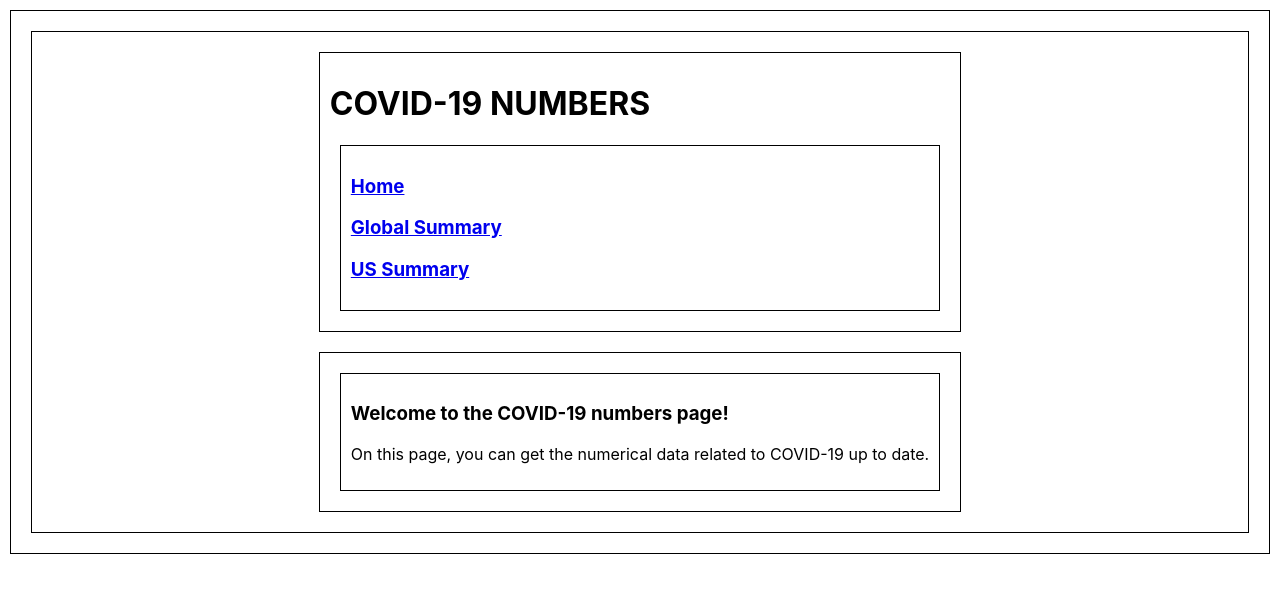
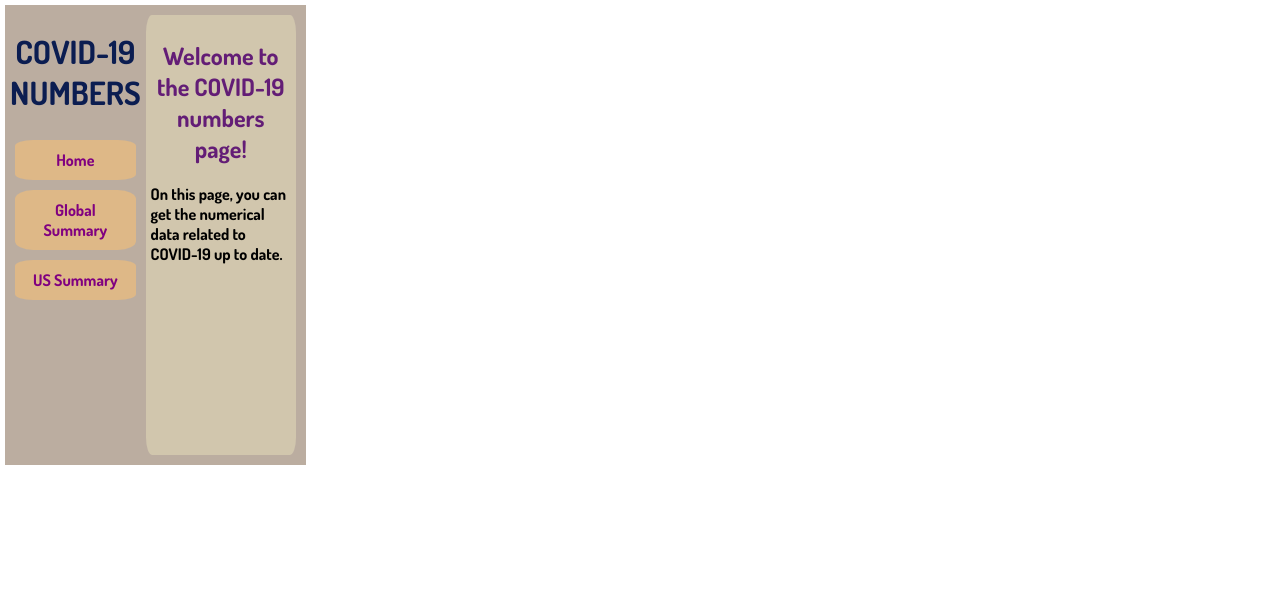
Before and after one commit to dvlprwchoi/covid-19-numbers, a React (Create React App) app: page / in a window 1280 px wide. Shown: the top 592 px of the page. Built offline with nearby package versions, Linux system fonts and the light colour scheme.

Commit message:
MVP CSS Contrast check done

```diff
--- a/public/index.html
+++ b/public/index.html
@@ -2,6 +2,10 @@
 <html lang="en">
   <head>
     <meta charset="utf-8" />
+    <link rel="preconnect" href="https://fonts.googleapis.com">
+    <link rel="preconnect" href="https://fonts.gstatic.com" crossorigin>
+    <link href="https://fonts.googleapis.com/css2?family=Dosis:wght@700&display=swap" rel="stylesheet">
+
     <link rel="icon" href="%PUBLIC_URL%/favicon.ico" />
     <meta name="viewport" content="width=device-width, initial-scale=1" />
     <meta name="theme-color" content="#000000" />
--- a/src/App.css
+++ b/src/App.css
@@ -1,11 +1,95 @@
 .App {
     display: grid;
+    grid-template-rows: 1fr 1fr;
     justify-content: center;
-    /* width: 400px;
-    height: 600px; */
+    width: 291px;
+    height: 450px;
+    background-color: #BBADA0;
+    margin: 5px;
+    padding: 5px;
+    font-family: 'Dosis', sans-serif;
+}
+.appContent {
+    background-color: #d1c6ad;
+    margin: 5px;
+    padding: 5px;
+    border-radius: 4%;
+}
+.App h1 {
+    color: #0B1D51;
+    text-align: center;
+}
+h2 {
+    color: #631D76;
+}
+.navBar {
+    display: grid;
+    grid-template-columns: 1fr 1fr 1fr;
+    /* display: flex;
+    flex-direction: row; */
+}
+.navMenuHome, .navMenuGlobalSummary, .navMenuUsSummary {
+    background-color: burlywood;
+    border-radius: 15%;
+    text-align: center;
+    margin: 5px;
+    padding: 5px;
+}
+.navMenuHome:hover, .navMenuGlobalSummary:hover, .navMenuUsSummary:hover {
+    background-color: chocolate;
+    transition: background 700ms;
+}
+.data {
+    margin: 5px;
+    padding: 5px;
 }
 div {
-    border: 1px solid black;
-    margin: 10px;
-    padding: 10px;
+    /* border: 1px solid black; */
+    /* margin: 5px;
+    padding: 5px; */
 }
+li {
+    list-style-type: none;
+    color: #201A23;
+}
+a:link, a:visited {
+    /* background-color: burlywood; */
+    color: purple;
+    padding: 5px 5px;
+    text-align: center;
+    text-decoration: none;
+    display: inline-block;
+}
+/* a:hover, a:active {
+    background-color: chocolate;
+} */
+/* a:link {
+    color:burlywood;
+    text-decoration: none;
+}
+a:visited {
+    color: burlywood;
+    text-decoration: none;
+}
+a:hover {
+    color: chocolate;
+    text-decoration: underline;
+}
+a:active {
+    color: brown;
+    text-decoration: none;
+} */
+h2 {
+    text-align: center;
+}
+
+@media (min-width: 450px) {
+    .App {
+        display: flex;
+        /* justify-content: center; */
+    }
+    .navBar {
+        display: flex;
+        flex-direction: column;
+    }
+}
--- a/src/components/GlobalSummary/GlobalSummary.js
+++ b/src/components/GlobalSummary/GlobalSummary.js
@@ -43,9 +43,11 @@ function GlobalSummary () {
             <li>Total Recovered: {globalSummaryData.TotalRecovered}</li> */}
 
             {/* API 2 */}
-            <li>Confirmed: {globalSummaryData.confirmed}</li>
-            <li>Recovered: {globalSummaryData.recovered}</li>
-            <li>Deaths: {globalSummaryData.deaths}</li>
+            <div className = "data">
+                <li>Confirmed: {globalSummaryData.confirmed}</li>
+                <li>Recovered: {globalSummaryData.recovered}</li>
+                <li>Deaths: {globalSummaryData.deaths}</li>
+            </div>
         </div>
     );
 }
--- a/src/components/Header/Header.js
+++ b/src/components/Header/Header.js
@@ -3,7 +3,22 @@ import { Link } from "react-router-dom";
 function Header () {
     return (
         <div className = "navBar">
-            <nav>
+            <div className = "navMenuHome">
+                <Link to = "/">
+                    Home
+                </Link>
+            </div>
+            <div className = "navMenuGlobalSummary">
+                <Link to = "/globalSummary">
+                    Global Summary
+                </Link>
+            </div>
+            <div className = "navMenuUsSummary">
+                <Link to = "/usSummary">
+                    US Summary
+                </Link>
+            </div>
+            {/* <nav>
                 <Link to = "/">
                     <h3>Home</h3>
                 </Link>
@@ -13,7 +28,7 @@ function Header () {
                 <Link to = "/usSummary">
                     <h3>US Summary</h3>
                 </Link>
-            </nav>
+            </nav> */}
             {/* <main>
 
             </main> */}
--- a/src/components/Home/Home.js
+++ b/src/components/Home/Home.js
@@ -1,7 +1,7 @@
 function Home () {
     return (
         <div className = "home">
-            <h3>Welcome to the COVID-19 numbers page!</h3>
+            <h2>Welcome to the COVID-19 numbers page!</h2>
             <p>On this page, you can get the numerical data related to COVID-19 up to date.</p>
         </div>
     );
--- a/src/components/USSummary/USSummary.js
+++ b/src/components/USSummary/USSummary.js
@@ -18,10 +18,12 @@ function USSummary () {
     }, []);
     return (
         <div className = "usSummaryData">
-            <h2>US Summary</h2>
-            <li>Confirmed: {usSummary.confirmed}</li>
-            <li>Recovered: {usSummary.recovered}</li>
-            <li>Deaths: {usSummary.deaths}</li>
+            <h2>US Summary Data</h2>
+            <div className = "data">
+                <li>Confirmed: {usSummary.confirmed}</li>
+                <li>Recovered: {usSummary.recovered}</li>
+                <li>Deaths: {usSummary.deaths}</li>
+            </div>
         </div>
 
 
--- a/src/index.css
+++ b/src/index.css
@@ -11,3 +11,10 @@ code {
   font-family: source-code-pro, Menlo, Monaco, Consolas, 'Courier New',
     monospace;
 }
+
+@media (max-width: 450px) {
+  body {
+    display: flex;
+    justify-content: center;
+  }
+}
```
